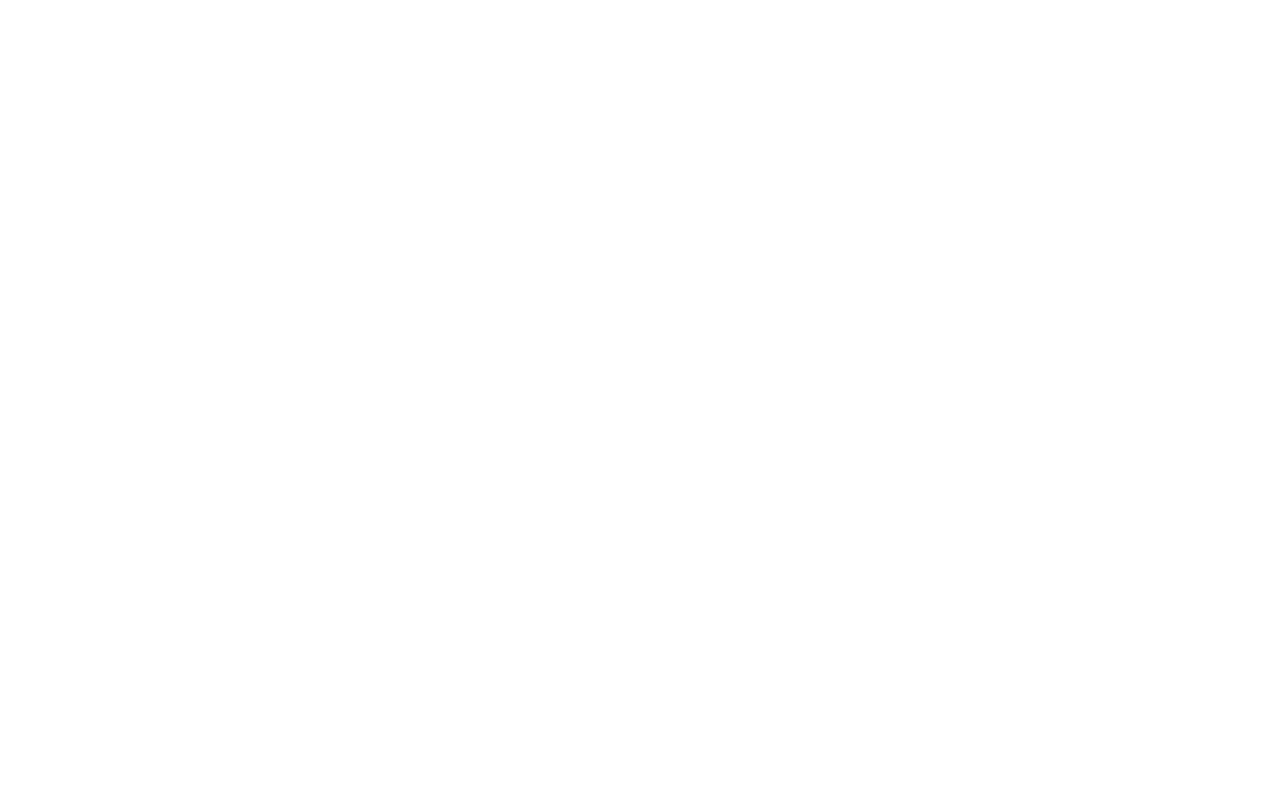
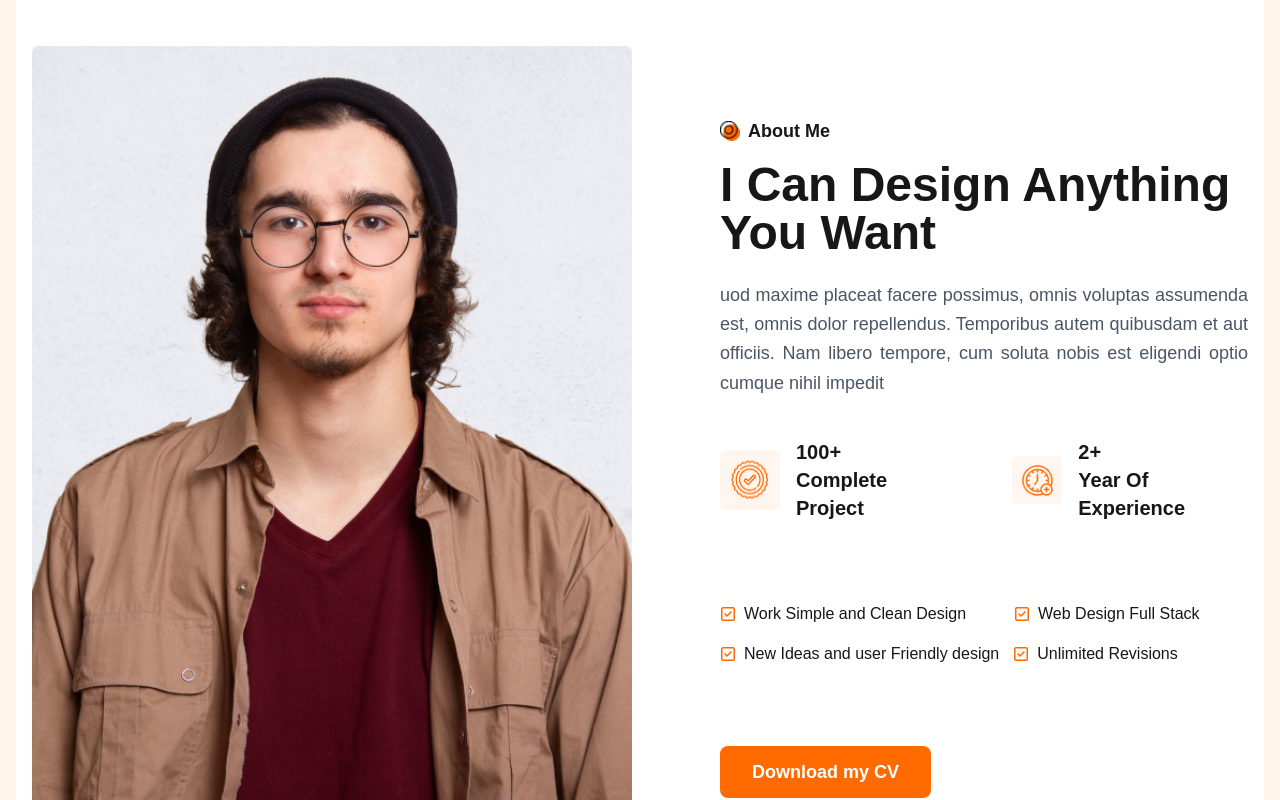
Before and after one commit to jahid01754/CreDesign-Portfolio-Website, a Next.js app: page / in a window 1280 px wide. Shown: the part 1020-1820 px from the top of the page. Before the commit the page ends 906 px from the top, so only its background shows below. Built offline with nearby package versions, Linux system fonts and the light colour scheme.

Commit message:
about section with animation rise up

```diff
--- a/package.json
+++ b/package.json
@@ -11,8 +11,10 @@
   "dependencies": {
     "next": "15.3.2",
     "react": "^19.0.0",
+    "react-countup": "^6.5.3",
     "react-dom": "^19.0.0",
     "react-icons": "^5.5.0",
+    "react-intersection-observer": "^9.16.0",
     "react-type-animation": "^3.2.0"
   },
   "devDependencies": {
--- /dev/null
+++ b/src/Components/AboutSection/AboutSection.js
@@ -0,0 +1,164 @@
+"use client";
+
+import Image from "next/image";
+
+import { FaRegSquareCheck } from "react-icons/fa6";
+import { useInView } from "react-intersection-observer";
+import CountUp from "react-countup";
+import { useEffect, useState } from "react";
+import Button from "../Button/Button";
+
+export default function AboutSection() {
+  const [experienceRef, experienceInView] = useInView({
+    threshold: 0.1,
+  });
+
+  const [buttonRef, buttonInView] = useInView({
+    threshold: 0.1,
+  });
+
+  const [startAnimation, setStartAnimation] = useState(false);
+  useEffect(() => {
+    if (experienceInView || buttonInView) {
+      setStartAnimation(true);
+    } else {
+      setStartAnimation(false);
+    }
+  }, [experienceInView, buttonInView]);
+
+  return (
+    <>
+      <div className="bg-white  mx-4" id="About">
+        <div className="container mx-auto px-4">
+          <div className="flex flex-col md:flex-row justify-between items-center py-20 md:py-40 gap-10 md:gap-20">
+            {/* Left Section */}
+            <div className="w-full md:w-1/2 flex-shrink-0">
+              <Image
+                src={"/pic/about.png"}
+                alt="About pic"
+                width={800}
+                height={800}
+                className="w-full h-auto max-w-[600px] hover:brightness-75 transition duration-500"
+              />
+            </div>
+            {/* Right Section */}
+            <div className="w-full md:w-1/2 flex flex-col">
+              <div className="flex items-center gap-2 mb-4">
+                <Image
+                  src={"/pic/orangeDot.png"}
+                  alt="Orange Dot Icon"
+                  width={20}
+                  height={20}
+                  className=""
+                />
+                <p className="text-lg font-semibold ">About Me</p>
+              </div>
+              <h2 className="text-2xl md:text-3xl xl:text-5xl font-bold mb-6">
+                I Can Design Anything You Want
+              </h2>
+              <p className="text-gray-600 text-md md:text-lg leading-relaxed text-justify ">
+                uod maxime placeat facere possimus, omnis voluptas assumenda
+                est, omnis dolor repellendus. Temporibus autem quibusdam et aut
+                officiis. Nam libero tempore, cum soluta nobis est eligendi
+                optio cumque nihil impedit
+              </p>
+
+              {/* project and experience seciton */}
+              <div className="flex flex-col lg:flex-row  mt-10 gap-2 lg:gap-16">
+                {/* Complete Project Part */}
+                <div className="flex gap-4 items-center">
+                  <Image
+                    src={"/pic/aboutIconOne.png"}
+                    alt="First About Icon"
+                    width={60}
+                    height={60}
+                    className="w-full h-auto max-w-[60px] max-h-[60px] flex-shrink-0 md:w-[50px] lg:w-[60px] lg:h-[60px]"
+                  />
+                  <div>
+                    <h2 className="text-primary text-xl font-bold">
+                      <CountUp
+                        start={0}
+                        end={startAnimation ? 100 : 0}
+                        duration={2}
+                        separator=","
+                      />
+                      +
+                    </h2>
+                    <h2 className="text-lg lg:text-xl font-semibold">
+                      Complete Project
+                    </h2>
+                  </div>
+                </div>
+
+                {/* Year of Experience Part */}
+                <div className="flex gap-4 items-center">
+                  <Image
+                    src={"/pic/aboutIconTwo.png"}
+                    alt="Second About Icon"
+                    width={60}
+                    height={60}
+                    className="max-w-[60px] max-h-[60px] flex-shrink-0 md:w-[50px]"
+                  />
+                  <div>
+                    <h2 className="text-primary text-xl font-bold">
+                      <CountUp
+                        start={0}
+                        end={startAnimation ? 2 : 0}
+                        duration={2}
+                        separator=","
+                      />
+                      +
+                    </h2>
+                    <h2 className="text-lg lg:text-xl font-semibold">
+                      Year Of Experience
+                    </h2>
+                  </div>
+                </div>
+              </div>
+
+              {/* Experience Description */}
+              <div
+                ref={experienceRef}
+                className={`flex flex-col mt-10 lg:mt-20 gap-2 lg:gap-4 ${
+                  experienceInView ? "animate-rise-up" : "opacity-0"
+                }`}
+              >
+                {/* Upper Part */}
+                <div className="flex flex-col lg:flex-row  gap-2  xl:gap-12 2xl:gap-14">
+                  <div className="flex flex-row items-center lg:items-start  xl:items-center gap-2">
+                    <FaRegSquareCheck className="text-orange-500" />
+                    <p>Work Simple and Clean Design</p>
+                  </div>
+                  <div className="flex flex-row  items-center lg:items-start xl:items-center gap-2">
+                    <FaRegSquareCheck className="text-orange-500" />
+                    <p>Web Design Full Stack</p>
+                  </div>
+                </div>
+
+                {/* Down Part */}
+                <div className="flex flex-col lg:flex-row gap-2 xl:gap-3.5 2xl:gap-6">
+                  <div className="flex flex-row  items-center lg:items-start xl:items-center gap-2">
+                    <FaRegSquareCheck className="text-orange-500" />
+                    <p>New Ideas and user Friendly design</p>
+                  </div>
+                  <div className="flex flex-row  items-center lg:items-start xl:items-center gap-2">
+                    <FaRegSquareCheck className="text-orange-500" />
+                    <p>Unlimited Revisions</p>
+                  </div>
+                </div>
+              </div>
+              <div
+                ref={buttonRef} // Attach the ref to the button
+                className={`mt-10 lg:mt-20 ${
+                  buttonInView ? "animate-rise-up" : "opacity-0"
+                }`}
+              >
+                <Button label={"Download my CV"} />
+              </div>
+            </div>
+          </div>
+        </div>
+      </div>
+    </>
+  );
+}
--- a/src/app/globals.css
+++ b/src/app/globals.css
@@ -6,6 +6,15 @@
   --bg-color: #fff5eb;
   --bg-color-btn: #ff6b00;
   --bg-color-primary: #ff6b00;
+}
+.bg-dynamic {
+  background-color: var(--bg-color);
+}
+.bg-btn {
+  background-color: var(--bg-color-btn);
+}
+.bg-primary {
+  background-color: var(--bg-color-primary);
 }
 
 @layer utilities {
@@ -29,6 +38,17 @@
     }
   }
 
+  @keyframes rise-up {
+    from {
+      opacity: 0;
+      transform: translateY(50px);
+    }
+    to {
+      opacity: 1;
+      transform: translateY(0);
+    }
+  }
+
   .animate-diagonalFloat {
     animation: diagonalFloat 3s ease-in-out infinite;
   }
@@ -36,35 +56,10 @@
   .animate-upDownFloat {
     animation: upDownFloat 2s ease-in-out infinite;
   }
-}
-/*
-@keyframes upDownFloat {
-  0%,
-  100% {
-    transform: translateY(0);
+
+  .animate-rise-up {
+    animation: rise-up 1s ease-out forwards;
   }
-  50% {
-    transform: translateY(-20px);
-  }
-}
-
-
-.animate-diagonalFloat {
-  animation: diagonalFloat 3s ease-in-out infinite;
-}
-
-.animate-upDownFloat {
-  animation: upDownFloat 2s ease-in-out infinite;
-} */
-
-.bg-dynamic {
-  background-color: var(--bg-color);
-}
-.bg-btn {
-  background-color: var(--bg-color-btn);
-}
-.bg-primary {
-  background-color: var(--bg-color-primary);
 }
 
 @theme inline {
--- a/src/app/page.js
+++ b/src/app/page.js
@@ -1,3 +1,4 @@
+import AboutSection from "@/Components/AboutSection/AboutSection";
 import HomeBanner from "@/Components/HomeBanner/HomeBanner";
 import NavBar from "@/Components/NavBar/NavBar";
 import Image from "next/image";
@@ -8,6 +9,7 @@
       <div className="bg-dynamic h-full">
         <NavBar />
         <HomeBanner />
+        <AboutSection />
       </div>
     </>
   );
```
Also changed, not shown: 1 other file (tests, documents, lock files or other folders).
